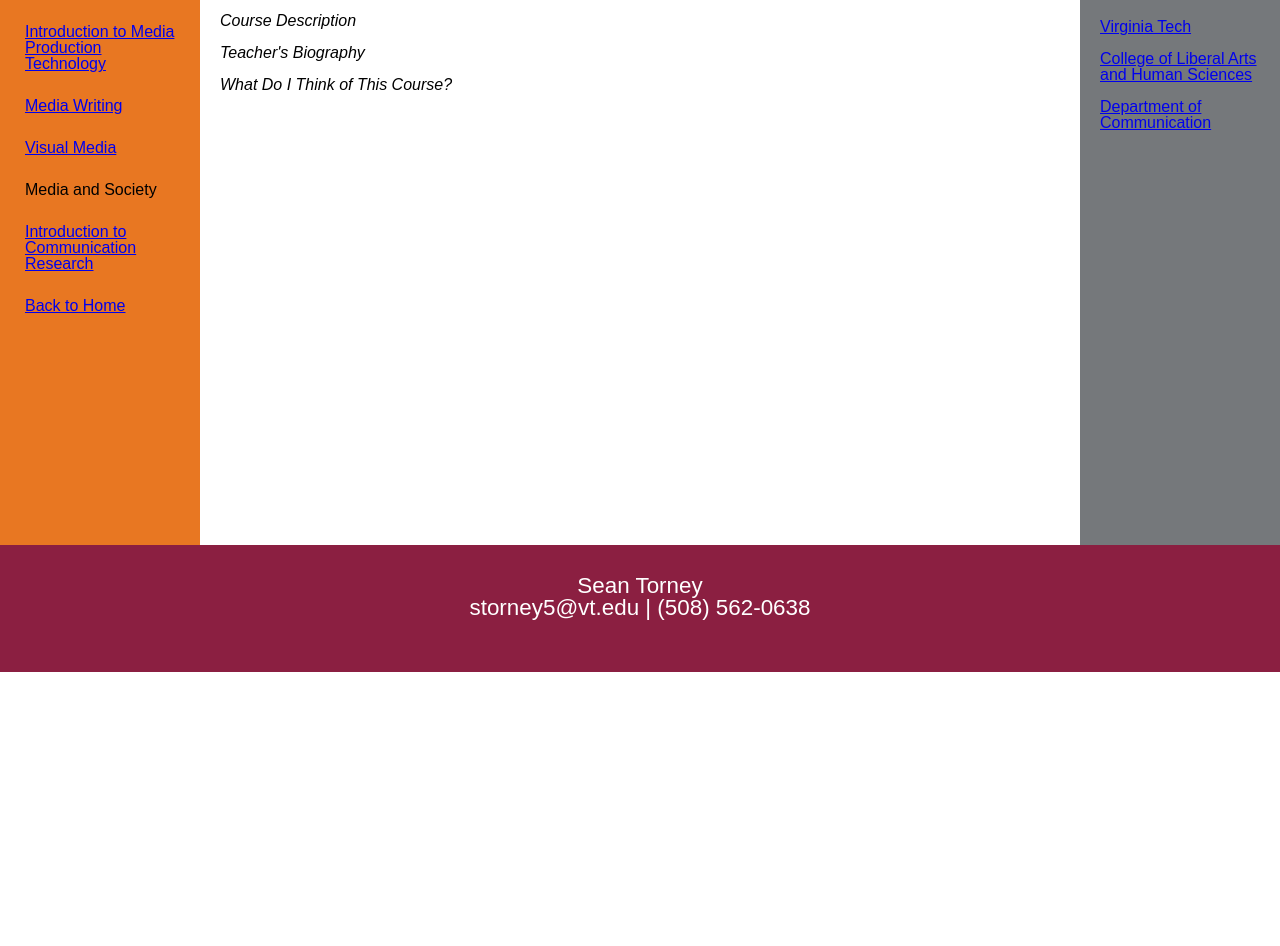
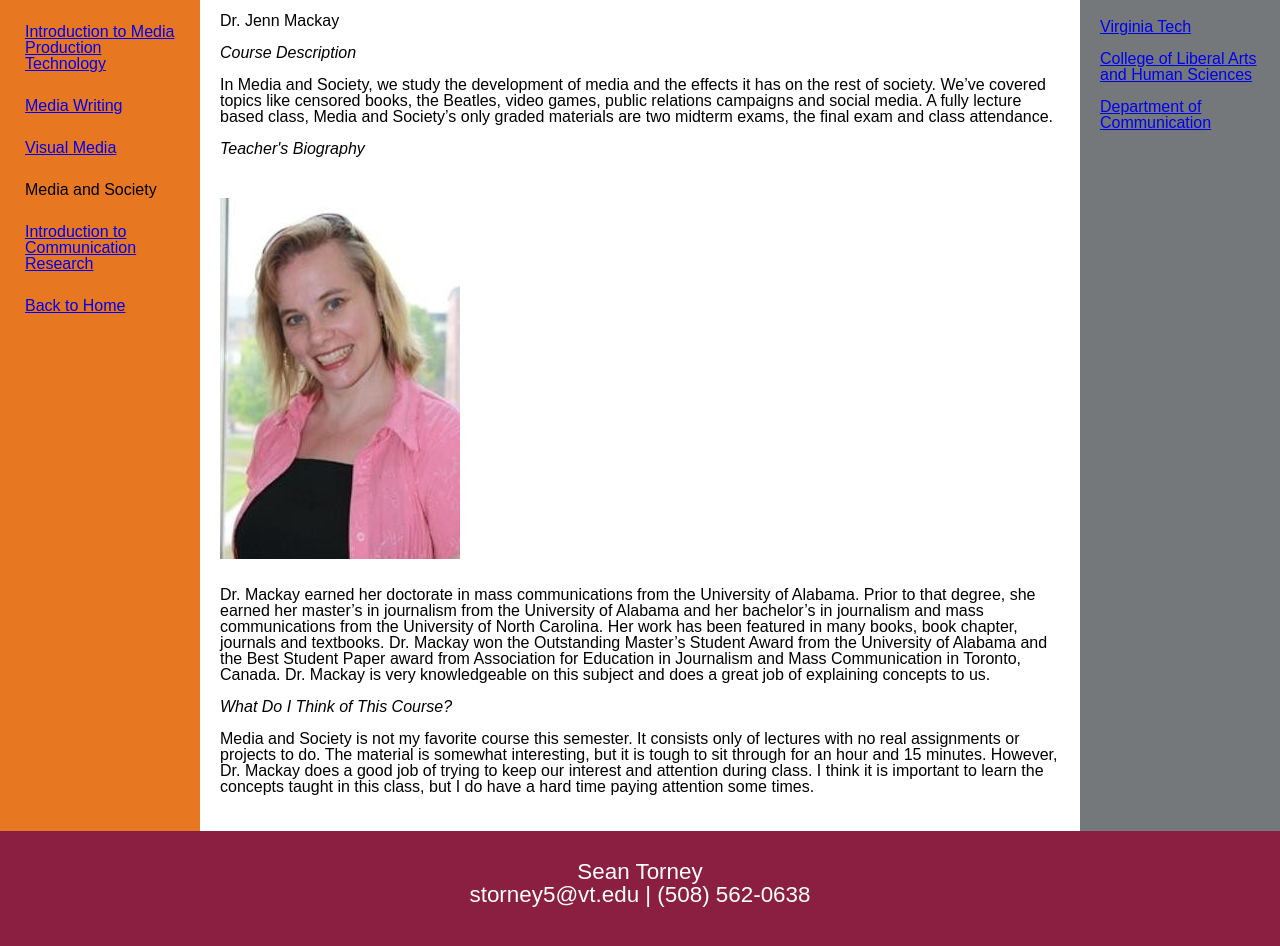
Before and after one commit to storney5/meet-my-teachers, a plain HTML site: page 2084.html in a window 1280 px wide. Shown: the part 128-1074 px from the top of the page. Before the commit the page ends 800 px from the top, so only its background shows below. Drawn offline with Linux system fonts and the light colour scheme.

Commit message:
added content to media and society

```diff
--- a/2084.html
+++ b/2084.html
@@ -28,9 +28,14 @@
  </nav>
  <main>
    <h2>Course Teacher</h2>
+   <p>Dr. Jenn Mackay</p>
    <h3>Course Description</h3>
+   <p>In Media and Society, we study the development of media and the effects it has on the rest of society. We’ve covered topics like censored books, the Beatles, video games, public relations campaigns and social media. A fully lecture based class, Media and Society’s only graded materials are two midterm exams, the final exam and class attendance.</p>
    <h3>Teacher's Biography</h3>
+   <img src="Dr.Mackay.jpg" class="responsive"/>
+   <p>Dr. Mackay earned her doctorate in mass communications from the University of Alabama. Prior to that degree, she earned her master’s in journalism from the University of Alabama and her bachelor’s in journalism and mass communications from the University of North Carolina. Her work has been featured in many books, book chapter, journals and textbooks. Dr. Mackay won the Outstanding Master’s Student Award from the University of Alabama and the Best Student Paper award from Association for Education in Journalism and Mass Communication in Toronto, Canada. Dr. Mackay is very knowledgeable on this subject and does a great job of explaining concepts to us.</p>
    <h3>What Do I Think of This Course?</h3>
+   <p>Media and Society is not my favorite course this semester. It consists only of lectures with no real assignments or projects to do. The material is somewhat interesting, but it is tough to sit through for an hour and 15 minutes. However, Dr. Mackay does a good job of trying to keep our interest and attention during class. I think it is important to learn the concepts taught in this class, but I do have a hard time paying attention some times.</p>
    </main>
    <aside>
      <h1>Related links</h1>
```
Also changed, not shown: Dr.Mackay.jpg (added).
